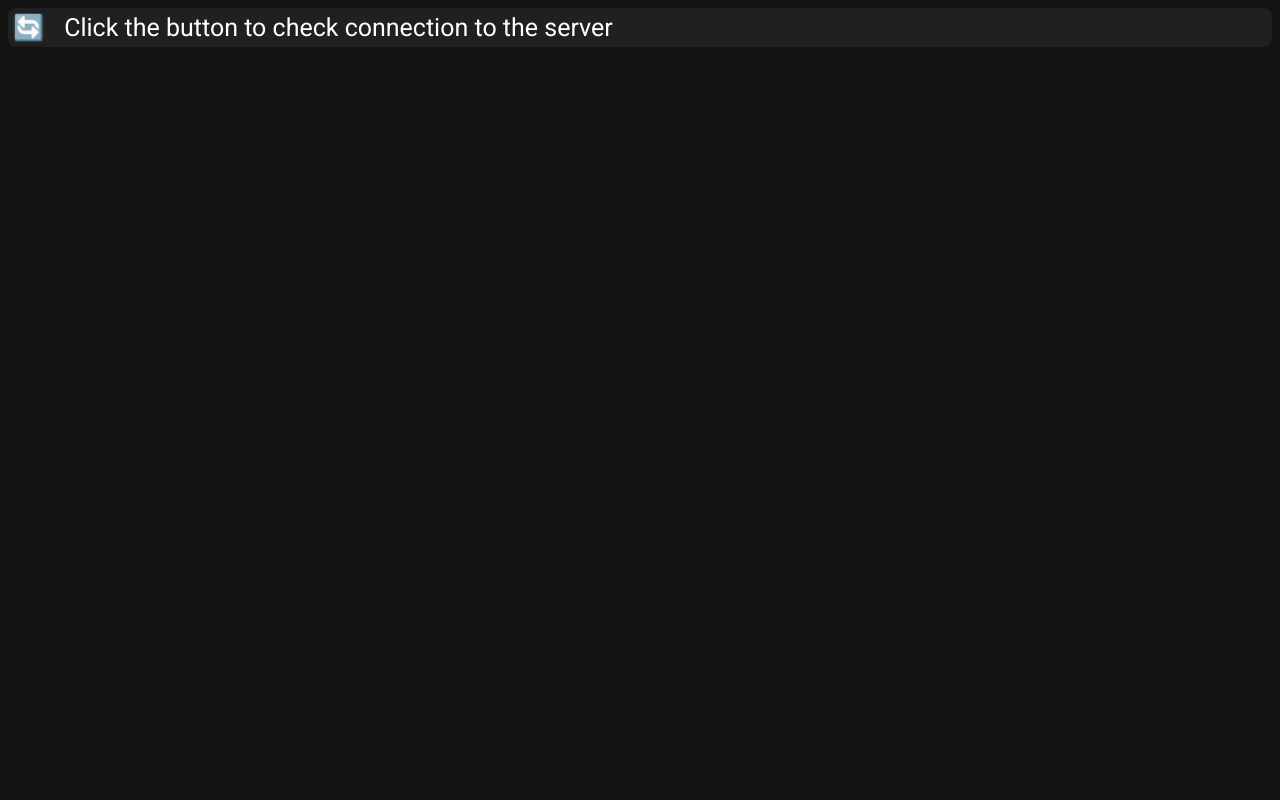
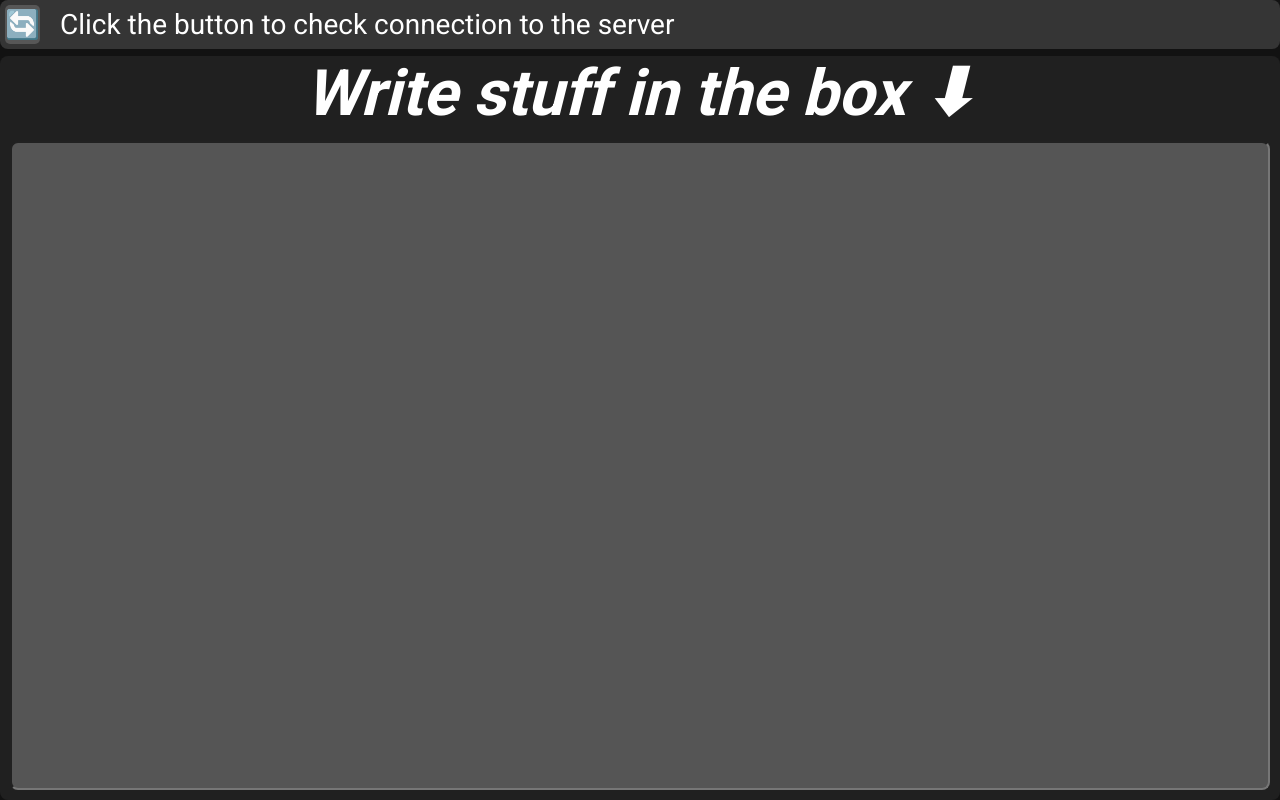
Before and after one commit to remode/remode, a website: page index.html in a window 1280 px wide. Drawn offline with Linux system fonts and the light colour scheme.

Commit message:
✨ added a text input and some styles

```diff
--- a/index.html
+++ b/index.html
@@ -13,8 +13,12 @@
 </head>
 
 <body>
-    <div id="statusContainer">
-        <button onclick="
+
+    <div class="main-container">
+
+
+        <div id="statusContainer">
+            <button onclick="
             fetch('./status_checking_file_lol').then(res=>{
                 document.getElementById('statusText').innerText=
                     res.status==200?
@@ -23,10 +27,19 @@
                 document.getElementById('statusText').innerText+=res.status
             })
         ">🔄</button>
-        <div id=statusText>
-            Click the button to check connection to the server
+            <div id=statusText>
+                Click the button to check connection to the server
+            </div>
+        </div>
+        <div class="input">
+            <div class="title">
+                Write stuff in the box ⬇
+            </div>
+            <input type="text" id="keyboardInput">
         </div>
     </div>
+
+
 
 </body>
 
--- a/index/index.css
+++ b/index/index.css
@@ -1,25 +1,71 @@
 *{
     font-family: "Roboto";
+}
+
+html,body,.main-container{
+    height: 100%;
 }
 
 body{
     background-color:#121212;
     color:white;
+    margin:0px;
+}
+
+.main-container{
+    display:flex;
+    flex-direction: column;
+}
+
+.input{
+    flex-grow: 95;
+    background-color:#202020;
+    border-radius:8px;
+    display: flex;
+    flex-direction: column;
+}
+
+.title{
+    font-size: 5vw;
+    font-style: italic;
+    font-weight: 700;
+    margin: auto;
+    width: max-content;
+    text-align: center;
+}
+
+#keyboardInput{
+    flex-grow:90;
+    margin: 10px;
+    background: #ffffff3d;
+    border-radius: 8px;
+    font-size:30px;
+    text-align: center;
+}
+
+#keyboardInput:focus{
+    outline: none;
 }
 
 #statusContainer{
+    margin-bottom: 0.5%;
+    flex-grow: 1;
     border-radius: 8px;
-    background-color:#202020;
+    background-color:#50505091;
     padding:5px;
     display:flex;
 }
 
 #statusContainer *{
-    font-size:25px;
+    font-size: 3.5vh;
+    margin: auto;
+    margin-left: 0px;
+    width: max-content;
+    text-align: center;
 }
 
 #statusContainer button{
-    background:#3333339f;
+    background:#b8b8b841;
     padding:0px;
     margin: 0px;
     margin-right: 20px;
```
